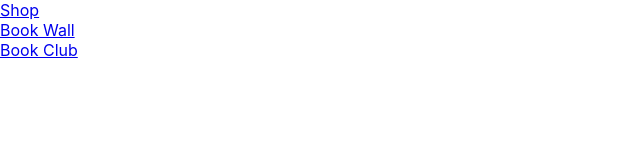
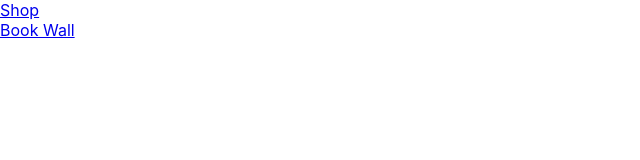
Before and after one commit to ZaremaT/book-react-app, a React (Create React App) app: page / in a window 1280 px wide. Shown: the top 160 px of the page, without its empty margins (0-640 px from the left). Built offline with nearby package versions, Linux system fonts and the light colour scheme.

Commit message:
useeffect dependency fix BookPage (netlify deploy attempt)

```diff
--- a/src/pages/Main.js
+++ b/src/pages/Main.js
@@ -11,7 +11,6 @@ return (
     <div>
         <Section link="shop" name="Shop"/>
         <Section link="wall" name="Book Wall"/>
-        <Section link="club" name="Book Club"/>
     </div>
 )
 }
```
